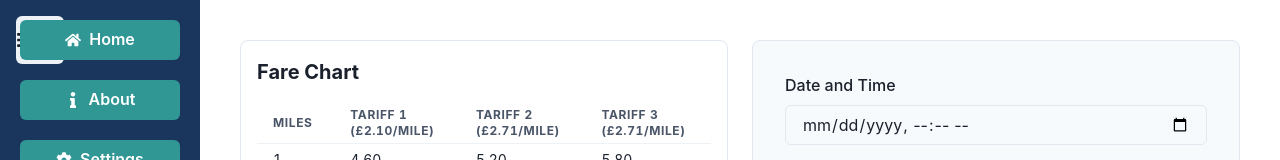
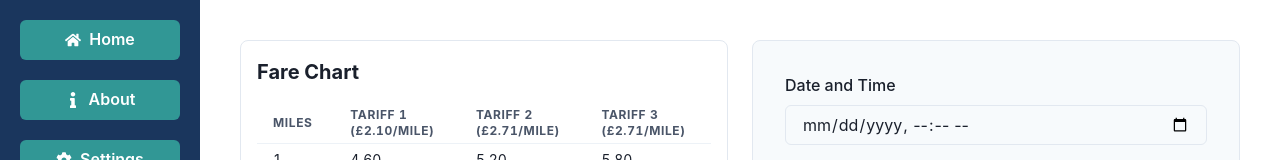
Before and after one commit to GPT-Engineer-App/taxi-journey-pricer, a React (Vite) app: page / in a window 1280 px wide. Shown: the top 160 px of the page. Built offline with nearby package versions, Linux system fonts and the light colour scheme.

Commit message:
the button is not showing on mobile view
The `display` property of the `IconButton` in the `Sidebar` component has been updated to ensure it is visible only on mobile views and hidden on larger screens.

```diff
--- a/src/components/Sidebar.jsx
+++ b/src/components/Sidebar.jsx
@@ -9,7 +9,7 @@ const Sidebar = () => {
 
   return (
     <Box w={{ base: "full", md: "200px" }} h="100vh" p={5} bg="brand.900" color="white" position={{ base: "fixed", md: "static" }} zIndex="overlay" display={displaySidebar} left={isOpen ? "0" : "-100%"}>
-      <IconButton aria-label="Open Menu" size="lg" mr={2} icon={<FaBars />} onClick={onToggle} display="inherit" position="absolute" top="1rem" left="1rem" />
+      <IconButton aria-label="Open Menu" size="lg" mr={2} icon={<FaBars />} onClick={onToggle} display={{ base: "inherit", md: "none" }} position="absolute" top="1rem" left="1rem" />
       <VStack align="stretch" spacing={5}>
         <Button leftIcon={<FaHome />} colorScheme="teal" as={NavLink} to="/">
           Home
```
